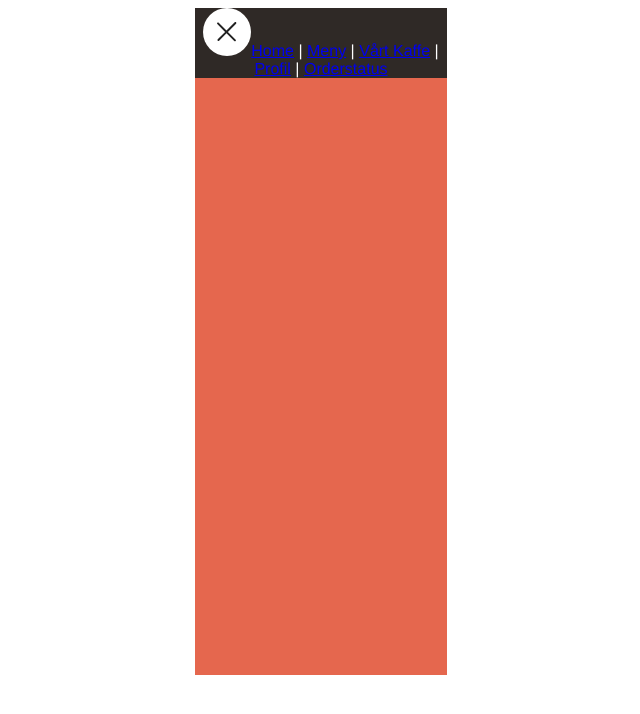
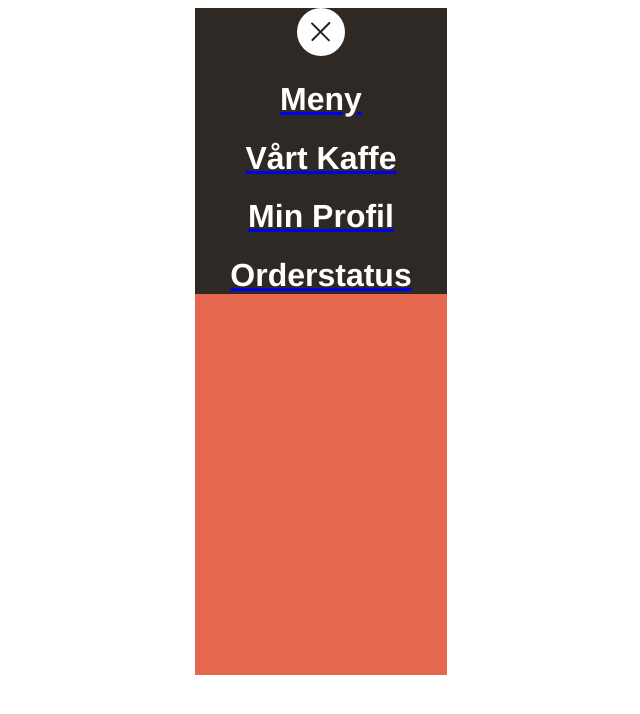
Before and after one commit to krist-all/airbean, a Vue app: page /status in a window 1280 px wide. Both pictures are taken after a click on the element 639 px from the left and 34 px from the top of the page. Shown: the top 714 px of the page, without its empty margins (319-959 px from the left). Built offline with nearby package versions, Linux system fonts and the light colour scheme.

Commit message:
menu css

```diff
--- a/src/App.vue
+++ b/src/App.vue
@@ -10,7 +10,6 @@
   -webkit-font-smoothing: antialiased;
   -moz-osx-font-smoothing: grayscale;
   text-align: center;
-  color: #2c3e50;
   display: flex;
   justify-content: center;
 
--- a/src/components/MenuButton.vue
+++ b/src/components/MenuButton.vue
@@ -6,11 +6,10 @@
     </div>
     <div class="nav" v-else-if="!showNav">
       <Closeicon />
-      <router-link to="/">Home</router-link> |
-      <router-link to="/menu">Meny</router-link> |
-      <router-link to="/coffee">Vårt Kaffe</router-link> |
-      <router-link to="/profile">Profil</router-link> |
-      <router-link to="/status">Orderstatus</router-link>
+      <router-link to="/menu"><h1>Meny</h1></router-link>
+      <router-link to="/coffee"><h1>Vårt Kaffe</h1></router-link>
+      <router-link to="/profile"><h1> Min Profil</h1></router-link>
+      <router-link to="/status"><h1>Orderstatus</h1></router-link>
     </div>
     </div>
   </div>
@@ -40,8 +39,8 @@ export default {
 }
 .nav {
   background-color: #2F2926;
+}
+h1{
   color: white;
-
 }
-
 </style>
```
